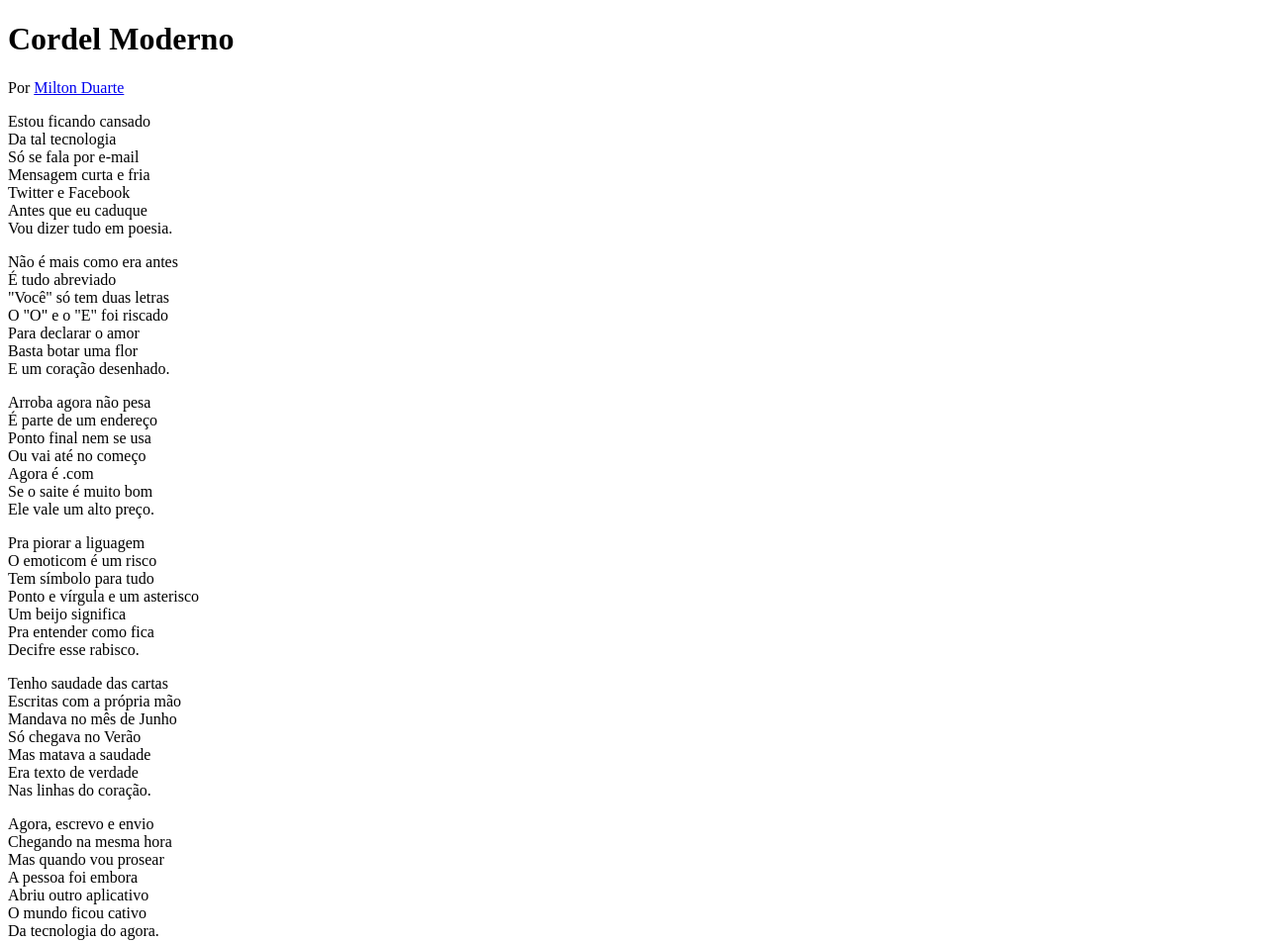
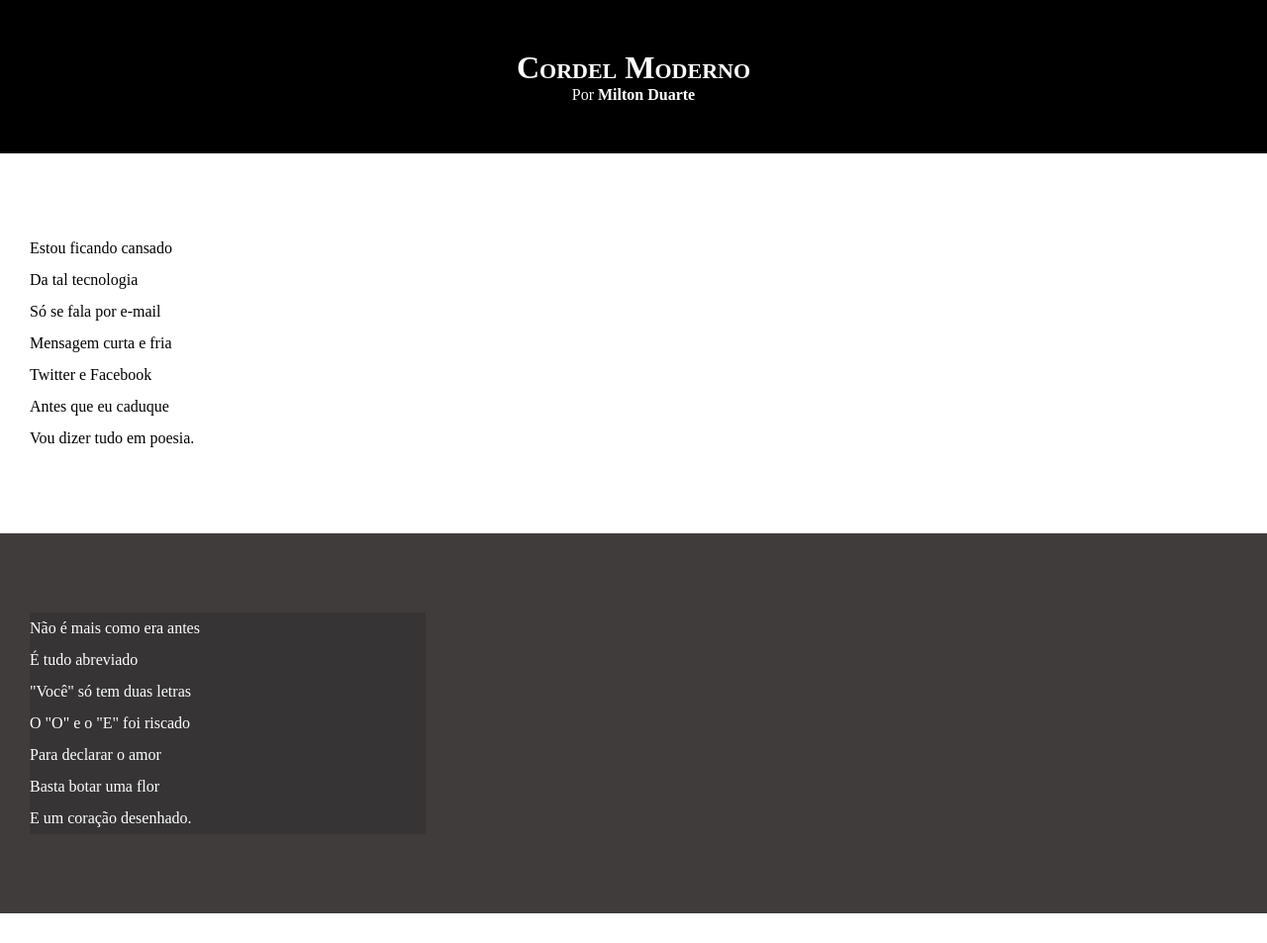
Before and after one commit to GabrielReiter08/projeto-cordel, a plain HTML site: page index.html in a window 1280 px wide. Shown: the top 953 px of the page at 99% size. Drawn offline with Linux system fonts and the light colour scheme.

Commit message:
atualizei estilos e blocos

```diff
--- a/index.html
+++ b/index.html
@@ -14,7 +14,7 @@
 
         </header>
 
-        <section>
+        <section class="normal">
             <p>
                 Estou ficando cansado <br>
                 Da tal tecnologia <br>
@@ -28,7 +28,7 @@
 
 
 
-        <section>
+        <section class="imagem">
             <p>
                 Não é mais como era antes <br>
                 É tudo abreviado<br>
@@ -42,7 +42,7 @@
 
 
 
-        <section>
+        <section class="normal">
             <p>
                 Arroba agora não pesa <br>
                 É parte de um endereço <br>
@@ -65,7 +65,7 @@
         </section>
 
 
-        <section>
+        <section class="imagem">
             <p>
                 Tenho saudade das cartas <br>
                 Escritas com a própria mão <br>
@@ -79,7 +79,7 @@
 
 
 
-        <section>
+        <section class="normal">
 
             <p>
                 Agora, escrevo e envio <br>
--- a/style.css
+++ b/style.css
@@ -1 +1,65 @@
 @charset "UTF-8";
+
+*{
+    margin: 0px;
+    padding: 0px;
+}
+
+html, body{
+    min-width: 100vh;
+    background-color: darkgray;
+}
+
+header{
+    background-color: black;
+    color: white;
+    text-align: center;
+}
+
+header > h1{
+    padding-top: 50px;
+    font-variant: small-caps;
+}
+
+header > p{
+    padding-bottom: 50px;
+}
+
+header a, footer a{
+    color: white;
+    text-decoration: none;
+    font-weight: bolder;
+}
+
+header a:hover, footer a:hover {
+    text-decoration: underline;
+}
+
+section{
+    padding-top: 10vh;
+    padding-bottom: 10vh;
+    line-height: 2em;
+    padding-left: 30px;
+}
+
+section.normal {
+    background-color: white;
+    color: black;
+}
+
+section.imagem {
+    background-color: rgb(64, 60, 60);
+    color: white;
+}
+
+section.imagem > p{
+    width: 400px;
+    background-color: rgb(54, 52, 52);
+}
+
+footer {
+    background-color: black;
+    color: white;
+    text-align: center;
+    padding: 12px;
+}
```
